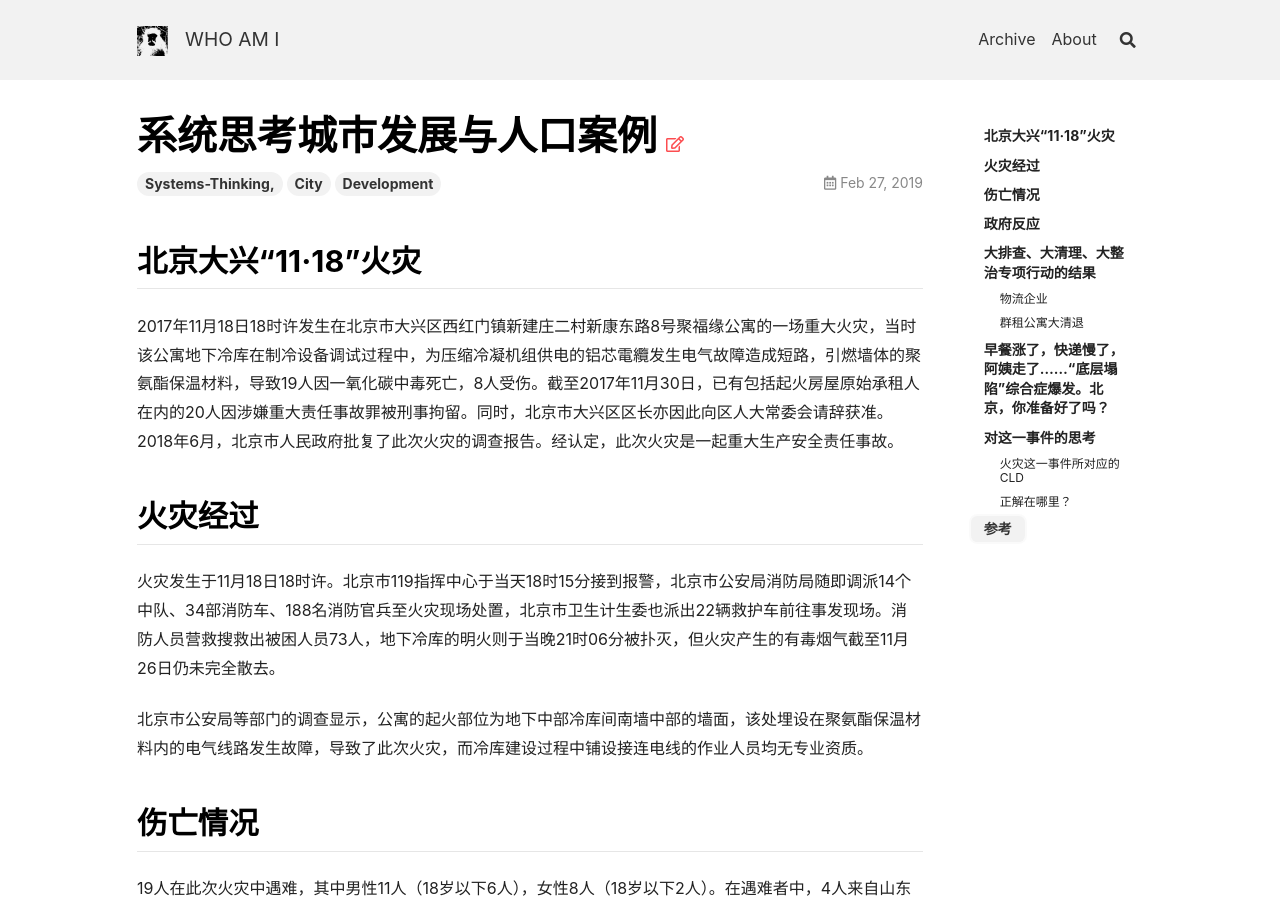
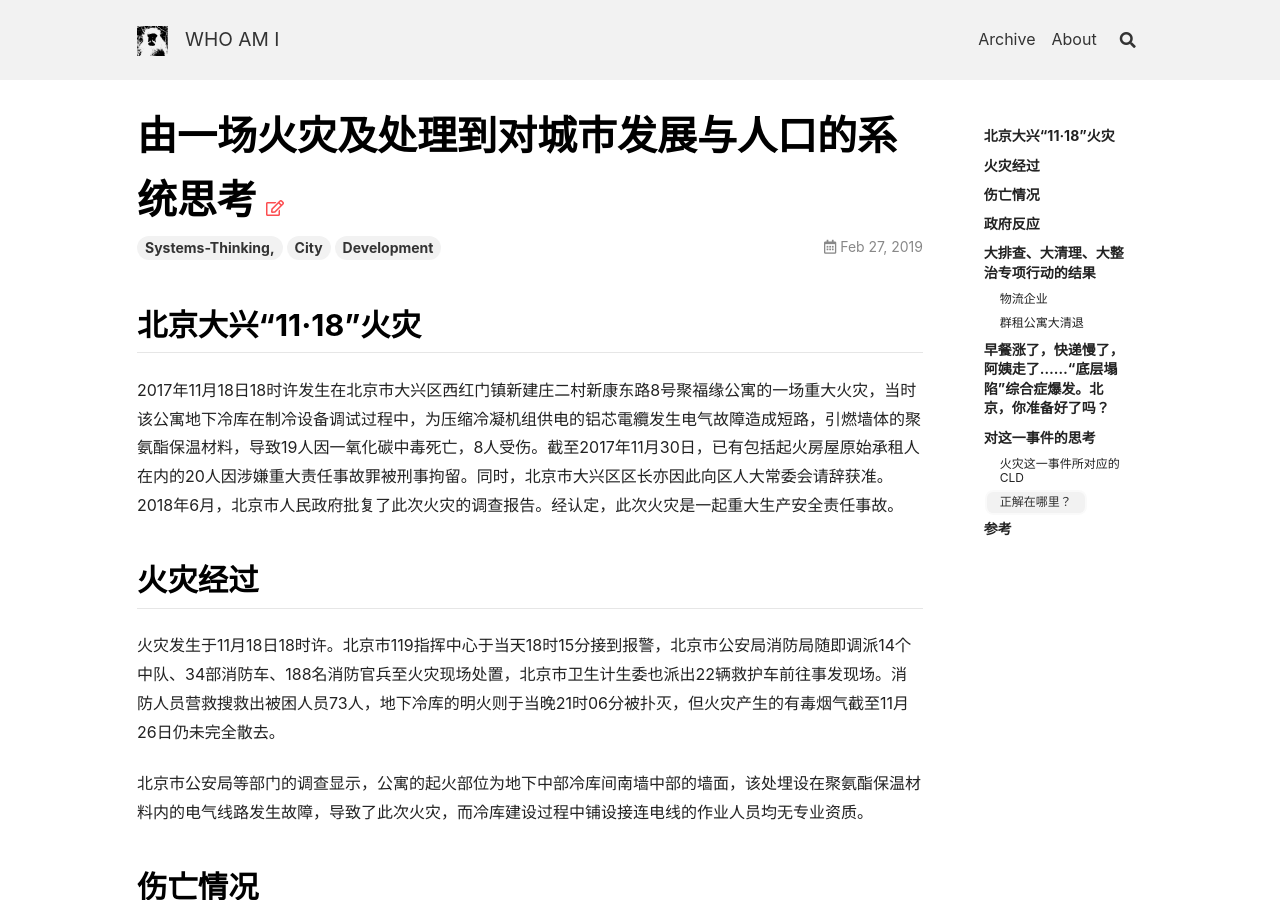
Before and after one commit to wjmmx/wjmmx.github.io, a Jekyll site: the page built from _posts/2019-02-27-SystemsThinking-Fire.md, in a window 1280 px wide and 900 px high. Built offline with Jekyll 4.4.1, drawn with Linux system fonts in a browser that asks for light colours; nearby versions of some CDN libraries; comment, search, counter and statistics services are not loaded; some of the changed lines change nothing that is shown.

Commit message:
modify article name

```diff
--- a/_posts/2019-02-27-SystemsThinking-Fire.md
+++ b/_posts/2019-02-27-SystemsThinking-Fire.md
@@ -1,5 +1,5 @@
 ---
-title: 系统思考城市发展与人口案例
+title: 由一场火灾及处理到对城市发展与人口的系统思考
 key: 20190227
 tags: Systems-Thinking, City Development
 ---
@@ -8,6 +8,8 @@
 
 2017年11月18日18时许发生在北京市大兴区西红门镇新建庄二村新康东路8号聚福缘公寓的一场重大火灾，当时该公寓地下冷库在制冷设备调试过程中，为压缩冷凝机组供电的铝芯電纜发生电气故障造成短路，引燃墙体的聚氨酯保温材料，导致19人因一氧化碳中毒死亡，8人受伤。截至2017年11月30日，已有包括起火房屋原始承租人在内的20人因涉嫌重大责任事故罪被刑事拘留。同时，北京市大兴区区长亦因此向区人大常委会请辞获准。
 2018年6月，北京市人民政府批复了此次火灾的调查报告。经认定，此次火灾是一起重大生产安全责任事故。
+
+<!--more-->
 
 ## 火灾经过
 
@@ -19,7 +21,7 @@
 
 19人在此次火灾中遇难，其中男性11人（18岁以下6人），女性8人（18岁以下2人）。在遇难者中，4人来自山东省、4人来自河南省、4人来自河北省、2人来自陕西省、2人来自北京市大兴区、1人来自黑龙江省、1人来自新疆维吾尔自治区、1人来自吉林省。截至2017年11月20日，8名伤者中7人体征平稳，1人伤情危重。
 
-![火灾死亡人员](../images/2019-02-27-SystemsThinking-Fire-Namelist.jpg)
+![火灾死亡人员]({{ site.baseurl }}/images/2019-02-27-SystemsThinking-Fire-Namelist.jpg)
 
 ## 政府反应
 
@@ -27,7 +29,7 @@
 
 事发后，北京市安全生产委员会决定自2017年11月20日起在北京市全市范围内开展为期40天的安全隐患大排查、大清理、大整治专项行动，整治对象包括出租公寓、出租大院、待疏解或正拆除场所、彩钢板建筑、工厂企业、厂房库房、仓储物流、汽配城、批发市场等。
 
-![火灾之后](../images/2019-02-27-SystemsThinking-Fire-After.jpg)
+![火灾之后]({{ site.baseurl }}/images/2019-02-27-SystemsThinking-Fire-After.jpg)
 
 ## 大排查、大清理、大整治专项行动的结果
 
@@ -81,7 +83,7 @@
 
 ### 火灾这一事件所对应的CLD
 
-![火灾](../images/2019-02-27-SystemsThinking-Fire-CLD.jpeg)
+![火灾]({{ site.baseurl }}/images/2019-02-27-SystemsThinking-Fire-CLD.jpeg)
 
 * R：追逐低房租是增长引擎
 * B：房客居住舒适度目标的平衡
@@ -92,7 +94,7 @@
 
 ### 正解在哪里？
 
-![高端产业低端产业的平衡](../images/2019-02-27-SystemsThinking-LowClassPeople-CLD.jpeg)
+![高端产业低端产业的平衡]({{ site.baseurl }}/images/2019-02-27-SystemsThinking-LowClassPeople-CLD.jpeg)
 
 * B1，B3：总人口限制对高端产业、低端产业人口数量的平衡回路
 * B2：生活便利度对低端产业人口数量产生限制的平衡回路
```
